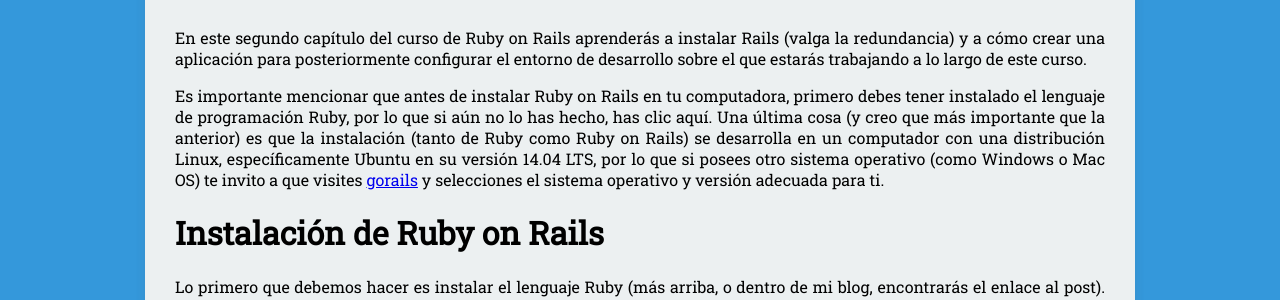
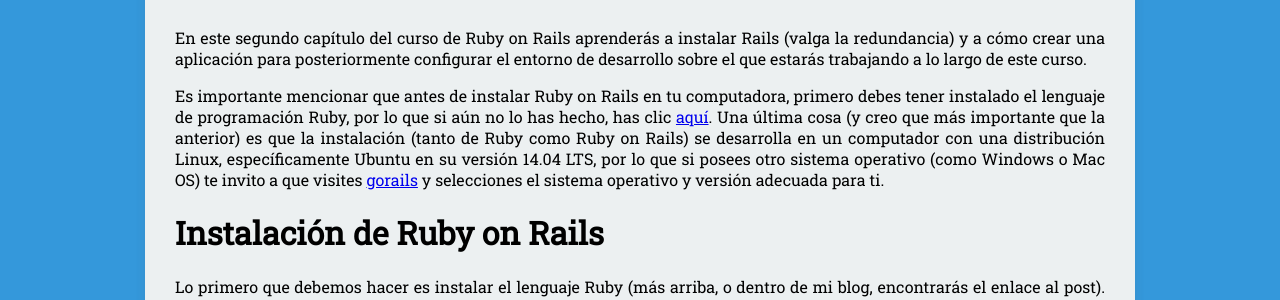
Before and after one commit to nisoto/Blog-anterior-2.0, a Jekyll site: the page built from _posts/2017-10-22-instalacion-ruby-on-rails.md, in a window 1280 px wide. Shown: the part 179-479 px from the top of the page. Built offline with Jekyll 4.4.1, drawn with Linux system fonts in a browser that asks for light colours; nearby versions of some CDN libraries; part of the change alters nothing that is shown.

```diff
--- a/_posts/2017-10-22-instalacion-ruby-on-rails.md
+++ b/_posts/2017-10-22-instalacion-ruby-on-rails.md
@@ -8,7 +8,7 @@ tags: [ruby, ruby-on-rails]
 
 En este segundo capítulo del curso de Ruby on Rails aprenderás a instalar Rails (valga la redundancia) y a cómo crear una aplicación para posteriormente configurar el entorno de desarrollo sobre el que estarás trabajando a lo largo de este curso.
 
-Es importante mencionar que antes de instalar Ruby on Rails en tu computadora, primero debes tener instalado el lenguaje de programación Ruby, por lo que si aún no lo has hecho, has clic aquí. Una última cosa (y creo que más importante que la anterior) es que la instalación (tanto de Ruby como Ruby on Rails) se desarrolla en un computador con una distribución Linux, específicamente Ubuntu en su versión 14.04 LTS, por lo que si posees otro sistema operativo (como Windows o Mac OS) te invito a que visites [gorails](https://gorails.com/setup/ubuntu/14.04) y selecciones el sistema operativo y versión adecuada para ti.
+Es importante mencionar que antes de instalar Ruby on Rails en tu computadora, primero debes tener instalado el lenguaje de programación Ruby, por lo que si aún no lo has hecho, has clic [aquí](https://nisoto.github.io/instalacion-ruby/). Una última cosa (y creo que más importante que la anterior) es que la instalación (tanto de Ruby como Ruby on Rails) se desarrolla en un computador con una distribución Linux, específicamente Ubuntu en su versión 14.04 LTS, por lo que si posees otro sistema operativo (como Windows o Mac OS) te invito a que visites [gorails](https://gorails.com/setup/ubuntu/14.04) y selecciones el sistema operativo y versión adecuada para ti.
 
 # Instalación de Ruby on Rails
 
```
